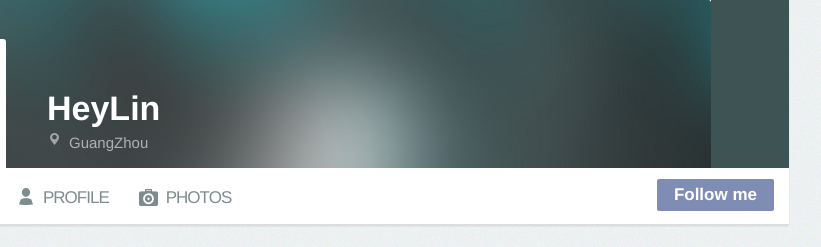
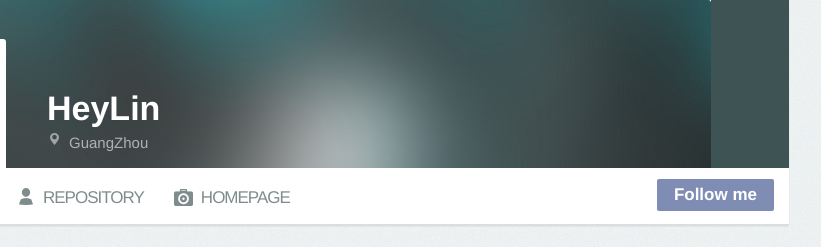
Before and after one commit to Linkaiup/Linkaiup.github.io, a plain HTML site: page 2017/07/12/如何正确的创建和销毁Java对象/index.html in a window 1280 px wide. Shown: the top 247 px of the page, 346-1167 px from the left. Drawn offline with nearby package versions, Linux system fonts and the light colour scheme; some packages are replaced by stand-ins of ours; a script that the page names is missing.

Commit message:
Site updated: 2018-01-23 18:30:43

```diff
--- a/2017/07/12/如何正确的创建和销毁Java对象/index.html
+++ b/2017/07/12/如何正确的创建和销毁Java对象/index.html
@@ -31,8 +31,8 @@
     <span class="locate">GuangZhou</span>
   </div>
   <div class="setting">
-    <a href="//https://github.com/linkaiup/" class="btn-profile">Profile</a>
-    <a href="/" class="btn-photos">Photos</a>
+    <a href="//https://github.com/linkaiup/" class="btn-profile">Repository</a>
+    <a href="/" class="btn-photos">HomePage</a>
     <a href="/" class="btn-follow">Follow me</a>
   </div>
 </div>
```
Also changed, not shown: 2017/07/17/什么是Java对象序列化/index.html (+2 -2 lines), archives/2017/07/index.html (+2 -2 lines), archives/2017/index.html (+2 -2 lines), archives/index.html (+2 -2 lines), child/index.html (+2 -2 lines), index.html (+2 -2 lines).
